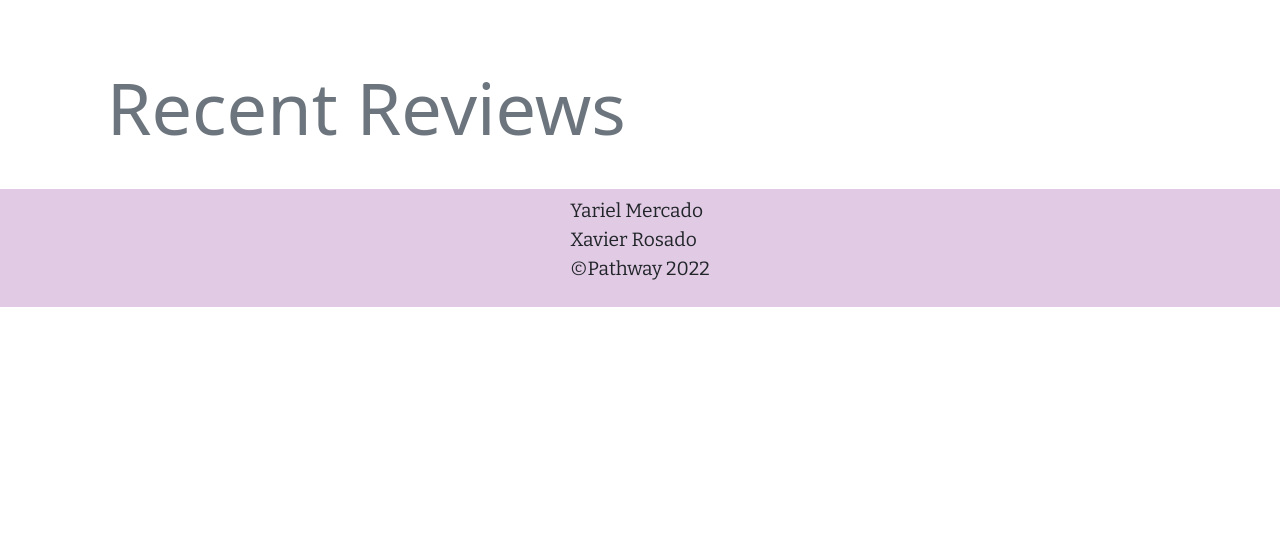
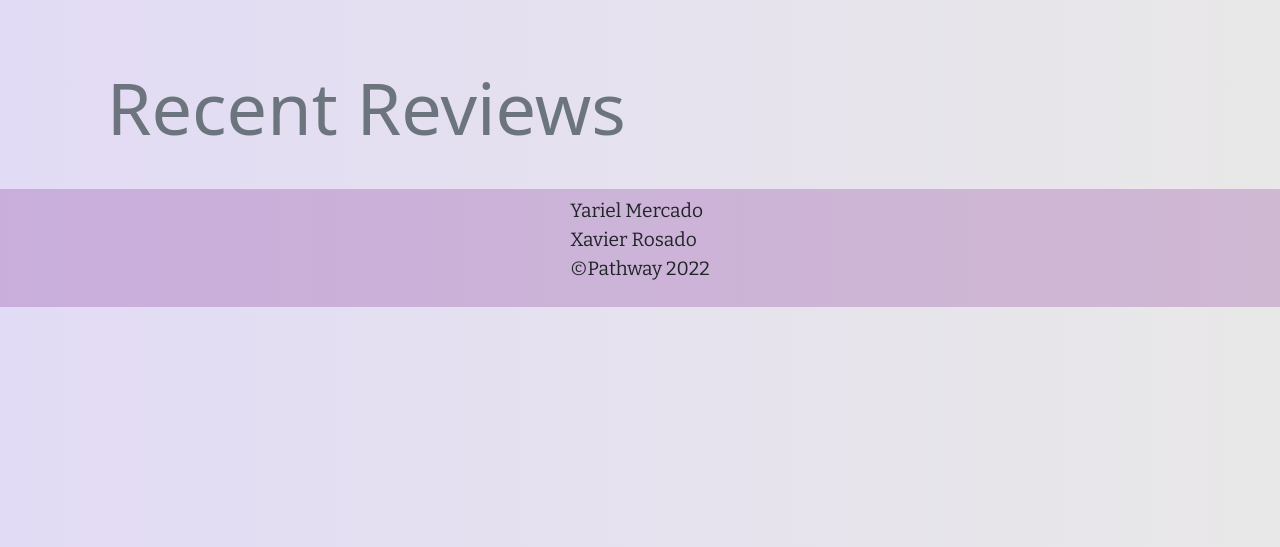
Before and after one commit to ymercad0/pathway, a Flask app: page /reviews in a window 1280 px wide. Shown: the part 173-720 px from the top of the page. Run offline with Flask 2, Linux system fonts and the light colour scheme; data that the repository does not hold is empty; some libraries are stand-ins or nearby versions.

Commit message:
Prettied up reviews a bit

```diff
--- a/static/styles/general.css
+++ b/static/styles/general.css
@@ -30,11 +30,6 @@ body.index,
 html.index {
     overflow-x: hidden;
     background: linear-gradient(0.25turn, #e2dbf5, #e9e8e8);
-}
-
-body.reviews,
-html.reviews {
-    overflow-x: hidden;
 }
 
 body.submit,
--- a/templates/reviews.html
+++ b/templates/reviews.html
@@ -1,13 +1,13 @@
 {% extends 'base.html' %}
 {% from "macros.html" import reviewCard %}
 
-{% block htmlclass %}class="reviews"{% endblock %}
+{% block htmlclass %}class="index"{% endblock %}
 
 {% block head %}
 <title>Pathway - Reviews</title>
 {% endblock %}
 
-{% block bodyclass %}class="reviews"{% endblock %}
+{% block bodyclass %}class="index"{% endblock %}
 
 {% block main %}
 <div class="row">
```
